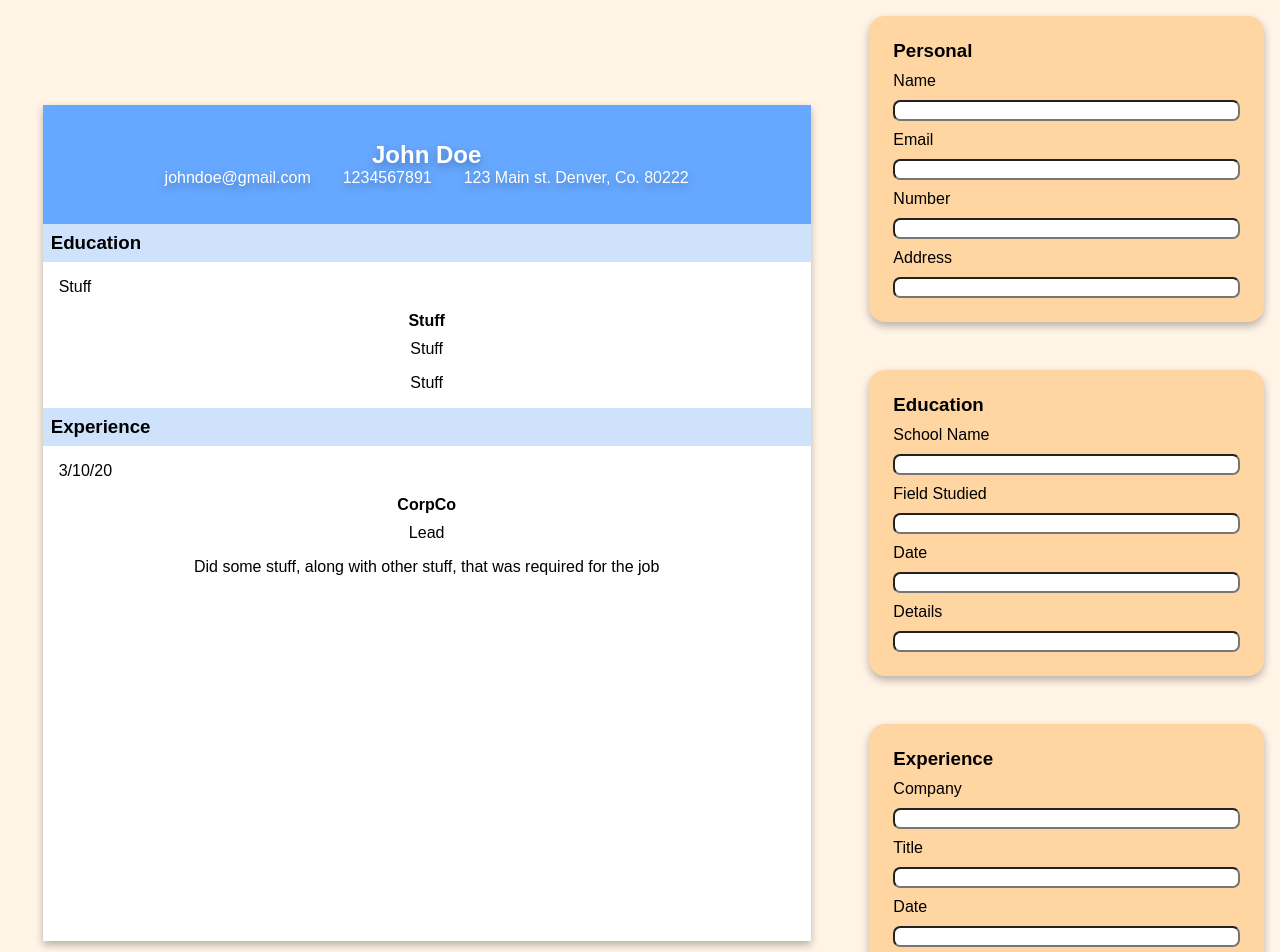
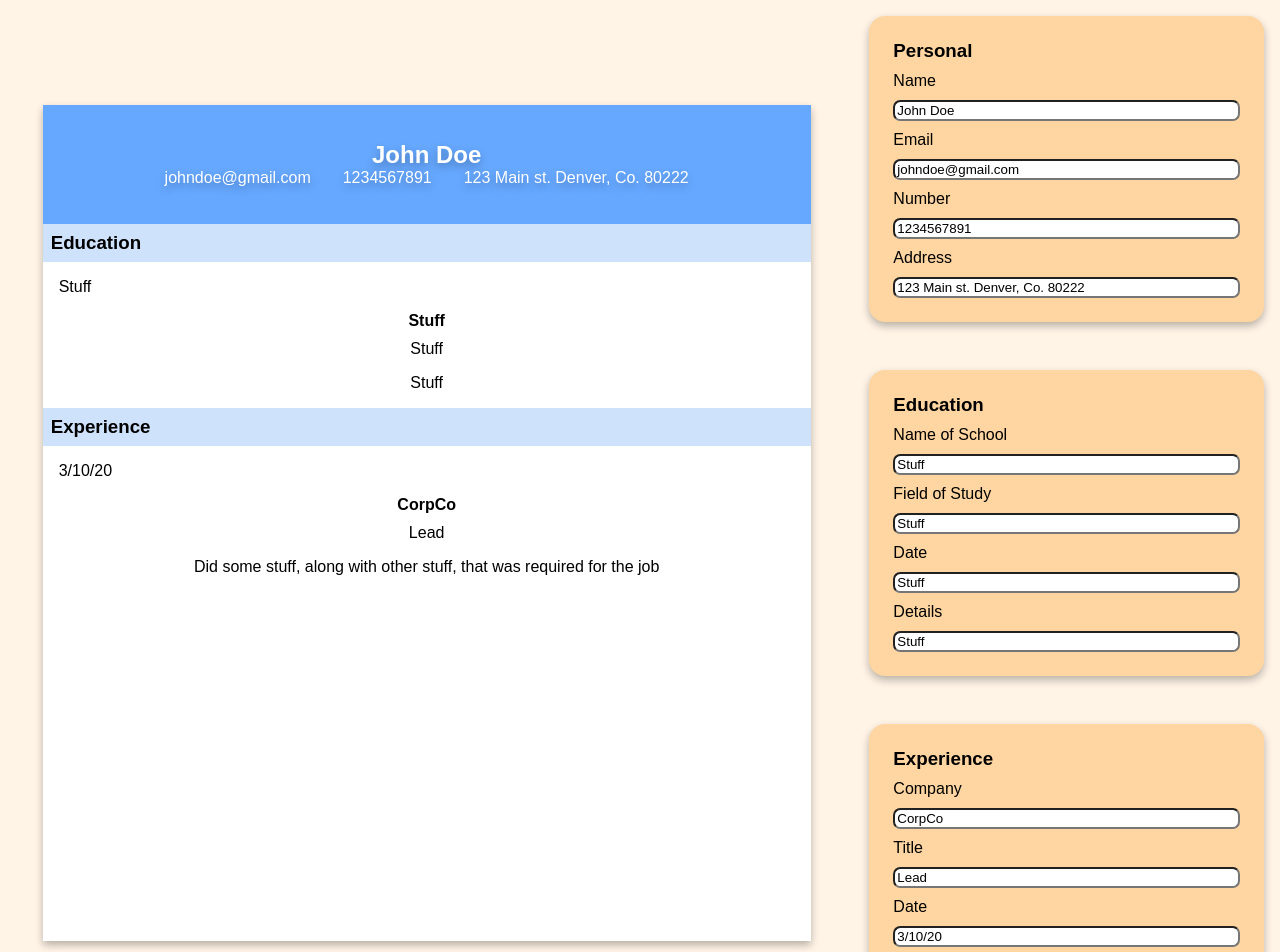
Before and after one commit to Ob1devonn/resume-maker, a React (Vite) app: page / in a window 1280 px wide. Shown: the top 952 px of the page. Built offline with nearby package versions, Linux system fonts and the light colour scheme.

Commit message:
Create 3 separate form components

```diff
--- a/src/App.tsx
+++ b/src/App.tsx
@@ -1,5 +1,8 @@
 import { useState } from "react";
 import Resume from "./components/Resume";
+import PersonalForm from "./components/PersonalForm";
+import EducationalForm from "./components/EducationalForm";
+import OccupationalForm from "./components/OccupationalForm";
 
 const App = () => {
   const [personal, setPersonal] = useState({
@@ -33,39 +36,9 @@ const App = () => {
         />
       </main>
       <aside>
-        <form className="form input-text">
-          <h3>Personal</h3>
-          <label htmlFor="name">Name</label>
-          <input type="text" id="name" className="input" required />
-          <label htmlFor="email">Email</label>
-          <input type="text" id="email" className="input" required />
-          <label htmlFor="Number">Number</label>
-          <input type="text" id="Number" className="input" required />
-          <label htmlFor="Address">Address</label>
-          <input type="text" id="Address" className="input" required />
-        </form>
-        <form className="form input-text">
-          <h3>Education</h3>
-          <label htmlFor="School">School Name</label>
-          <input type="text" id="School" className="input" required />
-          <label htmlFor="study">Field Studied</label>
-          <input type="text" id="study" className="input" required />
-          <label htmlFor="date">Date</label>
-          <input type="text" id="date" className="input" required />
-          <label htmlFor="details">Details</label>
-          <input type="text" id="details" className="input" />
-        </form>
-        <form className="form input-text">
-          <h3>Experience</h3>
-          <label htmlFor="company">Company</label>
-          <input type="text" id="company" className="input" />
-          <label htmlFor="title">Title</label>
-          <input type="text" id="title" className="input" />
-          <label htmlFor="date">Date</label>
-          <input type="text" id="date" className="input" />
-          <label htmlFor="details">Details</label>
-          <input type="text" id="details" className="input" />
-        </form>
+        <PersonalForm personal={personal} />
+        <EducationalForm educational={educational} />
+        <OccupationalForm occupational={occupational} />
       </aside>
       <footer></footer>
     </div>
--- /dev/null
+++ b/src/components/EducationalForm.tsx
@@ -0,0 +1,40 @@
+interface Props {
+  educational: {
+    schoolName: string;
+    study: string;
+    date: string;
+    details: string;
+  };
+}
+
+const EducationalForm = ({
+  educational: { schoolName, study, date, details },
+}: Props) => {
+  return (
+    <form className="form input-text">
+      <h3>Education</h3>
+      <label htmlFor="schoolName">Name of School</label>
+      <input
+        type="text"
+        id="schoolName"
+        className="input"
+        value={schoolName}
+        required
+      />
+      <label htmlFor="study">Field of Study</label>
+      <input type="text" id="study" className="input" value={study} required />
+      <label htmlFor="date">Date</label>
+      <input type="text" id="date" className="input" value={date} required />
+      <label htmlFor="details">Details</label>
+      <input
+        type="text"
+        id="details"
+        className="input"
+        value={details}
+        required
+      />
+    </form>
+  );
+};
+
+export default EducationalForm;
--- /dev/null
+++ b/src/components/OccupationalForm.tsx
@@ -0,0 +1,28 @@
+interface Props {
+  occupational: {
+    company: string;
+    title: string;
+    date: string;
+    details: string;
+  };
+}
+
+const OccupationalForm = ({
+  occupational: { company, title, date, details },
+}: Props) => {
+  return (
+    <form className="form input-text">
+      <h3>Experience</h3>
+      <label htmlFor="company">Company</label>
+      <input type="text" id="company" className="input" value={company} />
+      <label htmlFor="title">Title</label>
+      <input type="text" id="title" className="input" value={title} />
+      <label htmlFor="date">Date</label>
+      <input type="text" id="date" className="input" value={date} />
+      <label htmlFor="details">Details</label>
+      <input type="text" id="details" className="input" value={details} />
+    </form>
+  );
+};
+
+export default OccupationalForm;
--- /dev/null
+++ b/src/components/PersonalForm.tsx
@@ -0,0 +1,40 @@
+interface Props {
+  personal: {
+    name: string;
+    email: string;
+    number: number;
+    address: string;
+  };
+}
+
+const PersonalForm = ({
+  personal: { name, email, number, address },
+}: Props) => {
+  return (
+    <form className="form input-text">
+      <h3>Personal</h3>
+      <label htmlFor="name">Name</label>
+      <input type="text" id="name" className="input" value={name} required />
+      <label htmlFor="email">Email</label>
+      <input type="text" id="email" className="input" value={email} required />
+      <label htmlFor="Number">Number</label>
+      <input
+        type="text"
+        id="Number"
+        className="input"
+        value={number}
+        required
+      />
+      <label htmlFor="Address">Address</label>
+      <input
+        type="text"
+        id="Address"
+        className="input"
+        value={address}
+        required
+      />
+    </form>
+  );
+};
+
+export default PersonalForm;
```
Also changed, not shown: src/main.tsx (+7 -7 lines).
